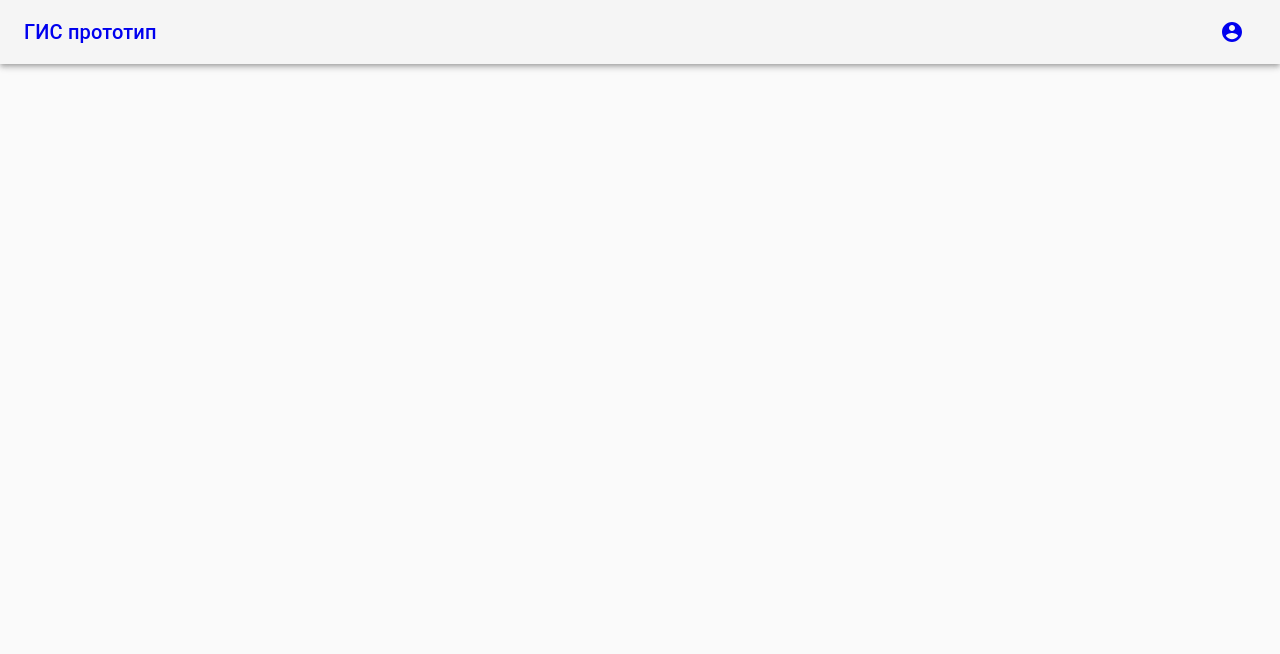
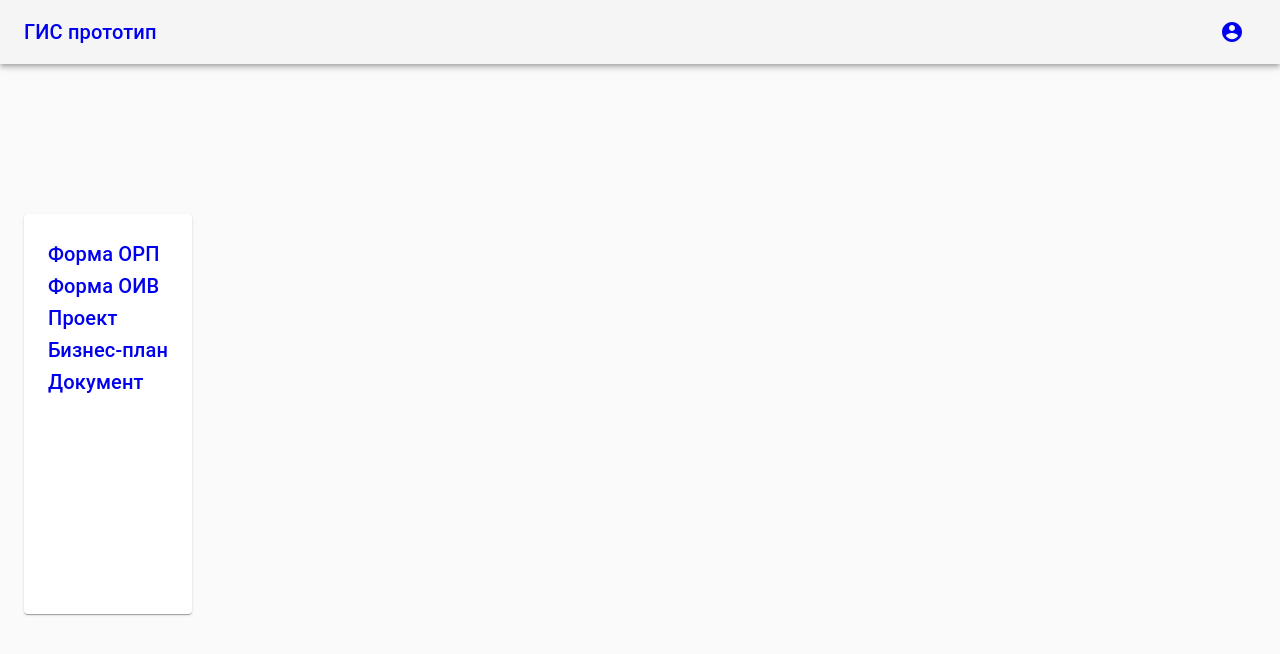
Before and after one commit to Vvtu/proto, a React (Create React App) app: page / in a window 1280 px wide. Shown: the top 654 px of the page. Built offline with nearby package versions, Linux system fonts and the light colour scheme.

Commit message:
fix buttons

```diff
--- a/src/App.tsx
+++ b/src/App.tsx
@@ -1,12 +1,44 @@
 import React from 'react';
 import TopBar from "./components/TopBar"
+import Paper from '@material-ui/core/Paper';
+
+import Typography from "@material-ui/core/Typography";
+import Link from "@material-ui/core/Link";
+import { Link as RouterLink } from "react-router-dom";
 
 import { makeStyles } from '@material-ui/core/styles';
+import { Container } from '@material-ui/core';
 
 
 const useStyles = makeStyles((theme) => ({
+    appBar: {
+        position: "relative",
+    },
+    link: { textDecoration: "none" },
+    toolbarButtons: {
+        marginLeft: "auto",
+    },
+    center: {
+        width: '100%',
+        display: 'flex',
+        flexDirection: 'column',
+        justifyContent: 'space-around',
+        alignItems: 'start',
+        height: "700px",
+
+    },
+    paper: {
+        height: 400,
+        marginTop: theme.spacing(3),
+        marginBottom: theme.spacing(3),
+        padding: theme.spacing(2),
+        [theme.breakpoints.up(600 + theme.spacing(3) * 2)]: {
+            marginTop: theme.spacing(6),
+            marginBottom: theme.spacing(6),
+            padding: theme.spacing(3),
+        },
+    },
 }));
-
 
 export default function App() {
     const classes = useStyles();
@@ -14,7 +46,46 @@ export default function App() {
     return (
         <React.Fragment>
             <TopBar />
+            <Container className={classes.center}>
+                <Paper className={classes.paper}>
 
+                    <Link >
+                        <RouterLink to={"/customer-form"} className={classes.link}>
+                            <Typography variant="h6" color="inherit" noWrap>
+                                Форма ОРП
+              </Typography>
+                        </RouterLink>
+                    </Link>
+                    <Link >
+                        <RouterLink to={"/"} className={classes.link}>
+                            <Typography variant="h6" color="inherit" noWrap>
+                                Форма ОИВ
+              </Typography>
+                        </RouterLink>
+                    </Link>
+                    <Link >
+                        <RouterLink to={"/"} className={classes.link}>
+                            <Typography variant="h6" color="inherit" noWrap>
+                                Проект
+              </Typography>
+                        </RouterLink>
+                    </Link>
+                    <Link >
+                        <RouterLink to={"/"} className={classes.link}>
+                            <Typography variant="h6" color="inherit" noWrap>
+                                Бизнес-план
+              </Typography>
+                        </RouterLink>
+                    </Link>
+                    <Link >
+                        <RouterLink to={"/"} className={classes.link}>
+                            <Typography variant="h6" color="inherit" noWrap>
+                                Документ
+              </Typography>
+                        </RouterLink>
+                    </Link>
+                </Paper>
+            </Container>
         </React.Fragment>
     );
 }
--- a/src/customerForm/index.tsx
+++ b/src/customerForm/index.tsx
@@ -52,7 +52,7 @@ const useStyles = makeStyles((theme) => ({
 }));
 
 
-const steps = ['Регистрация', 'Адреса', 'Контакты', 'Сотрудники', 'Владельцы', 'Платежные реквизиты',];
+const steps = ['Регистрация', 'Адреса', 'Контакты', 'Сотрудники', 'Владельцы', 'Платежные реквизиты', 'Полный список'];
 
 function getStepContent(step: any) {
     switch (step) {
@@ -65,6 +65,7 @@ function getStepContent(step: any) {
             return <PaymentForm />;
         case 2:
         case 5:
+        case 6:
             return <Review />;
         default:
             throw new Error('Unknown step');
@@ -141,7 +142,7 @@ export default function CustomerFrom() {
 
                                         {activeStep !== 0 && (
                                             <Button onClick={handleBack} className={classes.button}>
-                                                Back
+                                                Назад
                                             </Button>
                                         )}
                                         <Button
@@ -150,7 +151,7 @@ export default function CustomerFrom() {
                                             onClick={handleNext}
                                             className={classes.button}
                                         >
-                                            {activeStep === steps.length - 1 ? 'Place order' : 'Next'}
+                                            {activeStep === steps.length - 1 ? 'Подтвердить' : 'Сохранить и перейти к следующей'}
                                         </Button>
                                     </div>
                                 </React.Fragment>
--- a/src/login/index.tsx
+++ b/src/login/index.tsx
@@ -32,6 +32,7 @@ const useStyles = makeStyles((theme) => ({
     },
     submit: {
         margin: theme.spacing(3, 0, 2),
+        height: 57
     },
 }));
 
```
